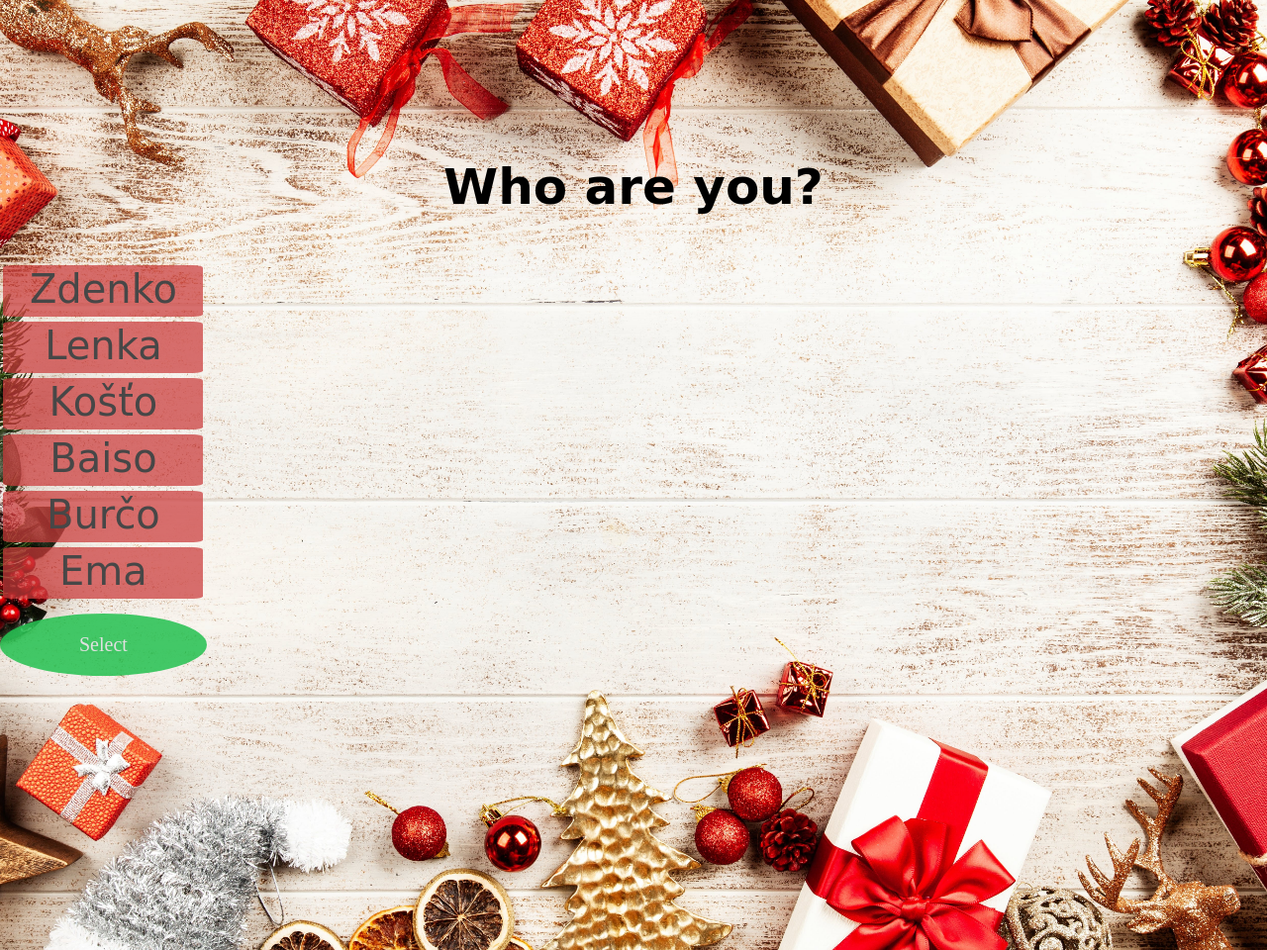
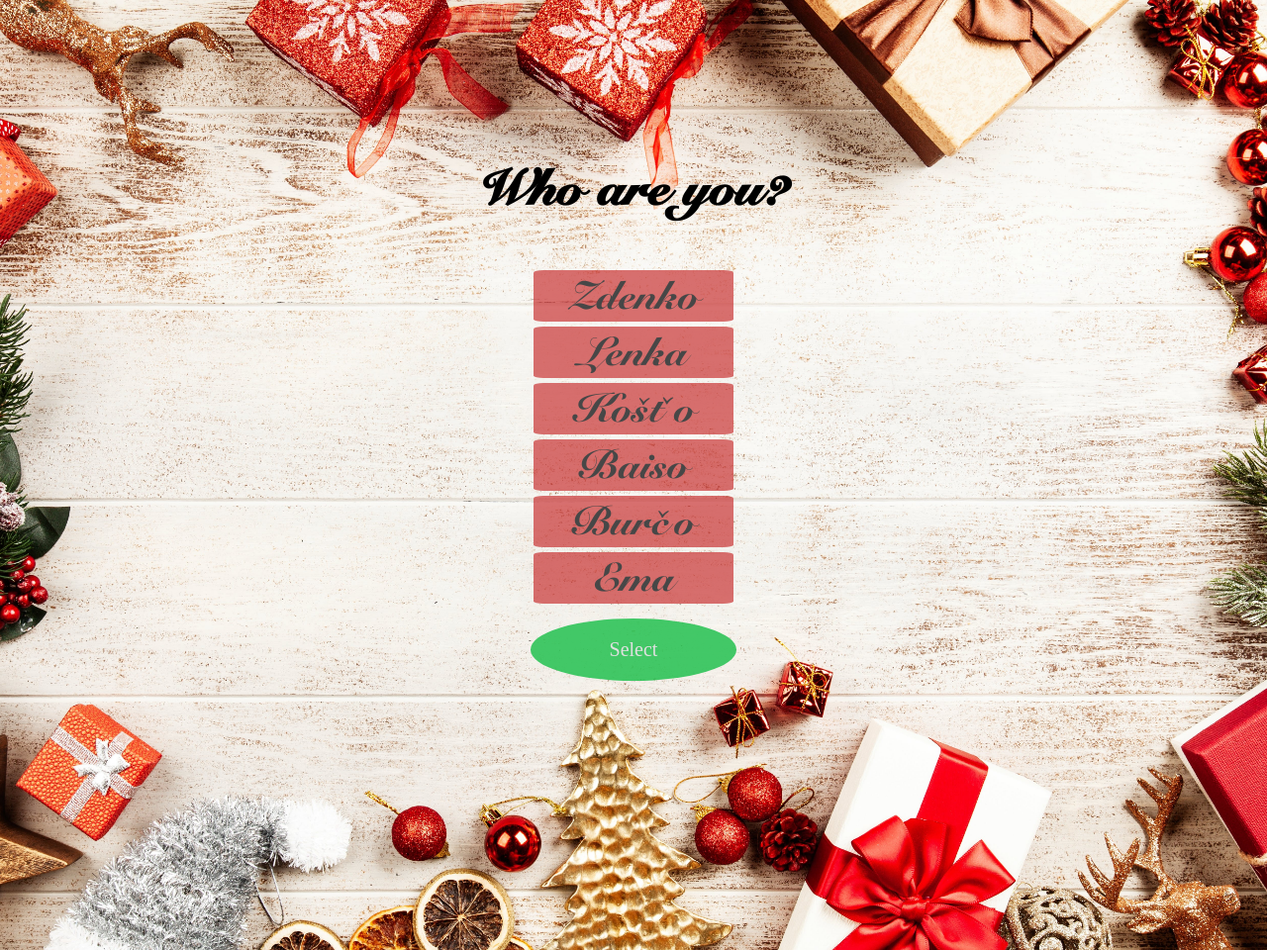
Before and after one commit to tomasmajercik/SecretSanta, a PHP site: page /choose.php in a window 1280 px wide. Shown: the whole page at 99% size. Run offline with PHP 8.4, Linux system fonts and the light colour scheme; the visitor is signed in with stand-in values (Sample User, id 1); data comes from the database, SQL or seed files in the repository; some web fonts are replaced.

Commit message:
hahahah done

```diff
--- a/choose.php
+++ b/choose.php
@@ -8,6 +8,7 @@
     <link rel="icon" href="">
     <meta http-equiv="X-UA-Compatible" content="IE=edge">
     <meta name="viewport" content="width=device-width, initial-scale=1">
+    <link href="https://db.onlinewebfonts.com/c/31ed0189fe1ff1e740a652e0f75b77dc?family=Snell+Roundhand+Script" rel="stylesheet">
 </head>
 
 <?php
--- a/chooseStyle.css
+++ b/chooseStyle.css
@@ -11,8 +11,8 @@ body
     background-position: center;
     background-size: cover;
     margin-left: auto;
+    font-family: 'My Font', Arial, Helvetica, sans-serif;
     height: 100vh;
-    font-family: Snell Roundhand, cursive, Arial, Helvetica, sans-serif
 }
 
 h1
@@ -83,8 +83,7 @@ button:hover{
 
 .bunka
 {
-    position: absolute;
-    justify-content: center;
+    margin: auto;
 }
 
 .generator
@@ -118,3 +117,19 @@ button:hover{
     margin-top: 23%;
     font-size: 390%;
 }
+
+.your-style {
+    font-family: 'My Font';
+    font-weight: normal;
+    font-style: normal;
+}
+
+@font-face {
+    font-family: 'My Font';
+    src: url('font/MyFontRegular.ttf') format('woff2'),
+        url('font/MyFontRegular.woff') format('woff'),
+        url('font/MyFontRegular.woff2') format('truetype');
+    font-weight: normal;
+    font-style: normal;
+    font-display: swap;
+}
--- a/off_chooseStyle.css
+++ b/off_chooseStyle.css
@@ -30,6 +30,7 @@ h1
 .choosename.selected {
     background-color: blue;
 }
+
 .button {
     background-color: #04AA6D; /* Green */
     border: none;
--- a/transfer.php
+++ b/transfer.php
@@ -7,8 +7,7 @@
     <link rel="icon" href= "">
     <meta http-equiv="X-UA-Compatible" content="IE=edge">
     <meta name="viewport" content="width=device-width, initial-scale=1">
-    <link href="https://fonts.googleapis.com/css2?family=Source+Sans+Pro:wght@300;600&family=Yusei+Magic&display=swap" rel="stylesheet">
-    <link rel= "stylesheet" href="style.css" href="https://fonts.googleapis.com/css?family=Sofia">
+    <link href="https://db.onlinewebfonts.com/c/31ed0189fe1ff1e740a652e0f75b77dc?family=Snell+Roundhand+Script" rel="stylesheet">
 </head>
 
 
```
Also changed, not shown: chooseSantaStyle.css (+22 -5 lines), choosesanta.php (+16 -28 lines), font/stylesheet.css (added, +9 -0 lines), resetdatabase.php (+7 -7 lines), style.css (+12 -1 lines), transfer_style.css (+15 -0 lines), font/MyFontRegular.ttf (added), font/MyFontRegular.woff (added), font/MyFontRegular.woff2 (added), images/envelope.png (added), images/envelope2.png (added), 2 other files.
